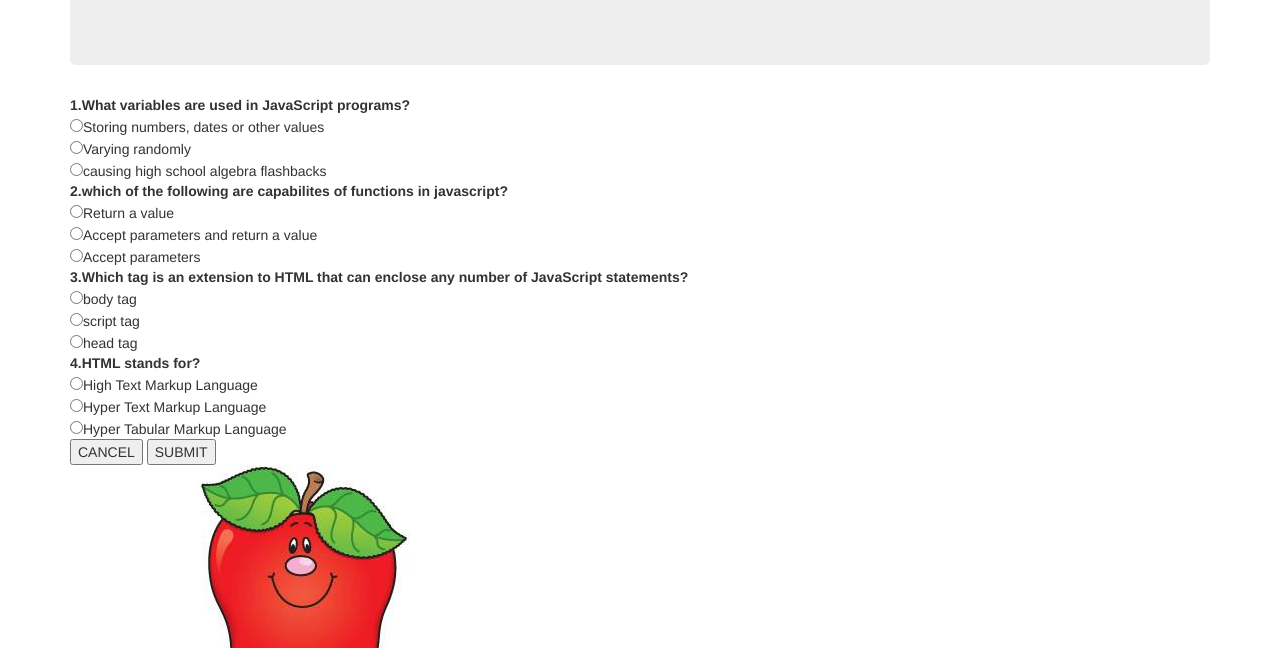
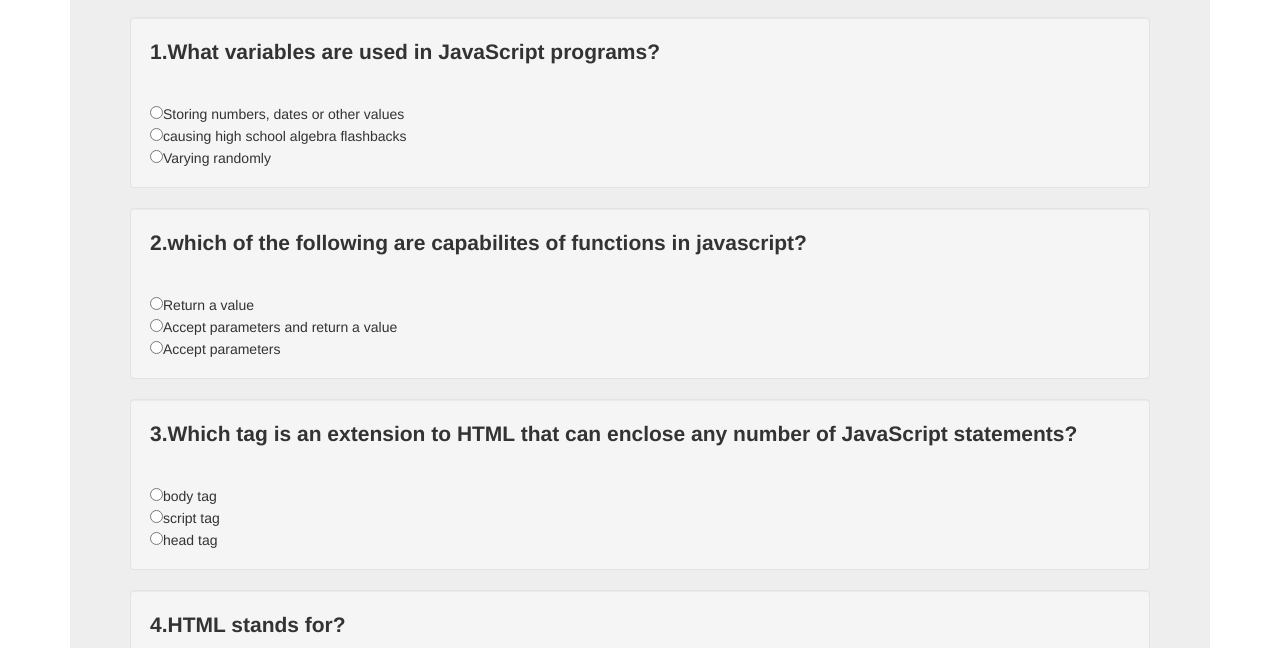
Before and after one commit to naomi-ndibui/Quiz-board, a plain HTML site: page index.html in a window 1280 px wide. Shown: the part 152-800 px from the top of the page. Drawn offline with nearby package versions, Linux system fonts and the light colour scheme.

Commit message:
Added wells bootstrap style to each question.

```diff
--- a/index.html
+++ b/index.html
@@ -15,69 +15,43 @@
       <div class="panel panel-info">
         <h1>QUIZ BOARD</h1>
       </div>
-      <p>
+    <div class="well">
+      <form id="Quetions" action="index.html" method="POST" name="Questions">
+        <p><strong>1.What variables are used in JavaScript programs?</strong></p>
+        <br>
+        <input type="radio" name="questionOne" id="answer" value="correct">Storing numbers, dates or other values<br>
+        <input type="radio" name="questionOne" id="answer" value="wrong">causing high school algebra flashbacks<br>
+        <input type="radio" name="questionOne" id="answer" value="wrong">Varying randomly<br>
     </div>
-    <form id='questions'>
-      <div id='questionOne'>
-        <div class='question'><strong>1.What variables are used in JavaScript programs?</strong>
+    <div class="well">
+      <p><strong>2.which of the following are capabilites of functions in javascript?</strong></p>
+      <br>
+      <input type="radio" name="questionOne" id="answer" value="wrong">Return a value<br>
+      <input type="radio" name="questionOne" id="answer" value="wrong">Accept parameters and return a value<br>
+      <input type="radio" name="questionOne" id="answer" value="correct">Accept parameters<br>
     </div>
-        <div class='answer'>
-          <input type="radio" name='questionOneAnswer' value='Storing numbers, dates or other values'>Storing numbers, dates or other values
+    <div class="well">
+      <p><strong>3.Which tag is an extension to HTML that can enclose any number of JavaScript statements?</strong></p>
+      <br>
+      <input type="radio" name="questionOne" id="answer" value="wrong">body tag<br>
+      <input type="radio" name="questionOne" id="answer" value="correct">script tag<br>
+      <input type="radio" name="questionOne" id="answer" value="wrong">head tag<br>
     </div>
-        <div class='answer'>
-          <input type="radio" name='questionOneAnswer' value='Varying  randomly'>Varying randomly
-        </div>
-        <div class='answer'>
-          <input type="radio" name='questionOneAnswer' value='causing high school algebra flashbacks'>causing high school algebra flashbacks
-        </div>
-      </div>
-      <div id='questionTwo'>
-        <div class='question'><strong>2.which of the following are capabilites of functions in javascript?</strong>
-        </div>
-        <div class='answer'>
-          <input type="radio" name='questionTwoAnswer' value='Return a value'>Return a value
-        </div>
-        <div class='answer'>
-          <input type="radio" name='questionTwoAnswer' value='Accept parameters and return a value'>Accept parameters and return a value
-        </div>
-        <div class='answer'>
-          <input type="radio" name='questionTwoAnswer' value='Accept parameters'>Accept parameters
-        </div>
-      </div>
-      <div id='questionThree'>
-        <div class='question'><strong>3.Which tag is an extension to HTML that can enclose any number of JavaScript statements?</strong>
-        </div>
-        <div class='answer'>
-          <input type="radio" name='questionThreeAnswer' value='body tag' >body tag
-        </div>
-        <div class='answer'>
-          <input type="radio" name='questionThreeAnswer' value='script tag'>script tag
-        </div>
-        <div class='answer'>
-          <input type="radio" name='questionThreeAnswer' value='head tag'>head tag
-        </div>
-      </div>
-      <div id='questionFour'>
-        <div class='question'><strong>4.HTML stands for?</strong>
-        </div>
-        <div class='answer'>
-          <input type="radio" name='questionFourAnswer' value='High Text Markup Language' >High Text Markup Language
-        </div>
-        <div class='answer'>
-          <input type="radio" name='questionFourAnswer' value='Hyper Text Markup Language'>Hyper Text Markup Language
-        </div>
-        <div class='answer'>
-          <input type="radio" name='questionFourAnswer' value='Hyper Tabular Markup Language'>Hyper Tabular Markup Language
+    <div class="well">
+      <p><strong>4.HTML stands for?</strong></p>
+      <br>
+      <input type="radio" name="questionOne" id="answer" value="wrong">High Text Markup Language<br>
+      <input type="radio" name="questionOne" id="answer" value="correct">Hyper Text Markup Languag<br>
+      <input type="radio" name="questionOne" id="answer" value="wrong">Hyper Tabular Markup Language<br>
     </div>
   </div>
     <div id='questionsIncomplete'></div>
     <div>
- <input type="reset"value="CANCEL">
- <input type="submit"value="SUBMIT">
+      <input type="reset" value="CANCEL">
+      <input type="submit" value="SUBMIT">
     </div>
     <img class="bks">
-<img class="image" src="books.jpg"/>
-</div>
+    <img class="image" src="books.jpg" />
   </div>
   </form>
 </body>
```
Lines whose indentation alone changed are shown as unchanged.
